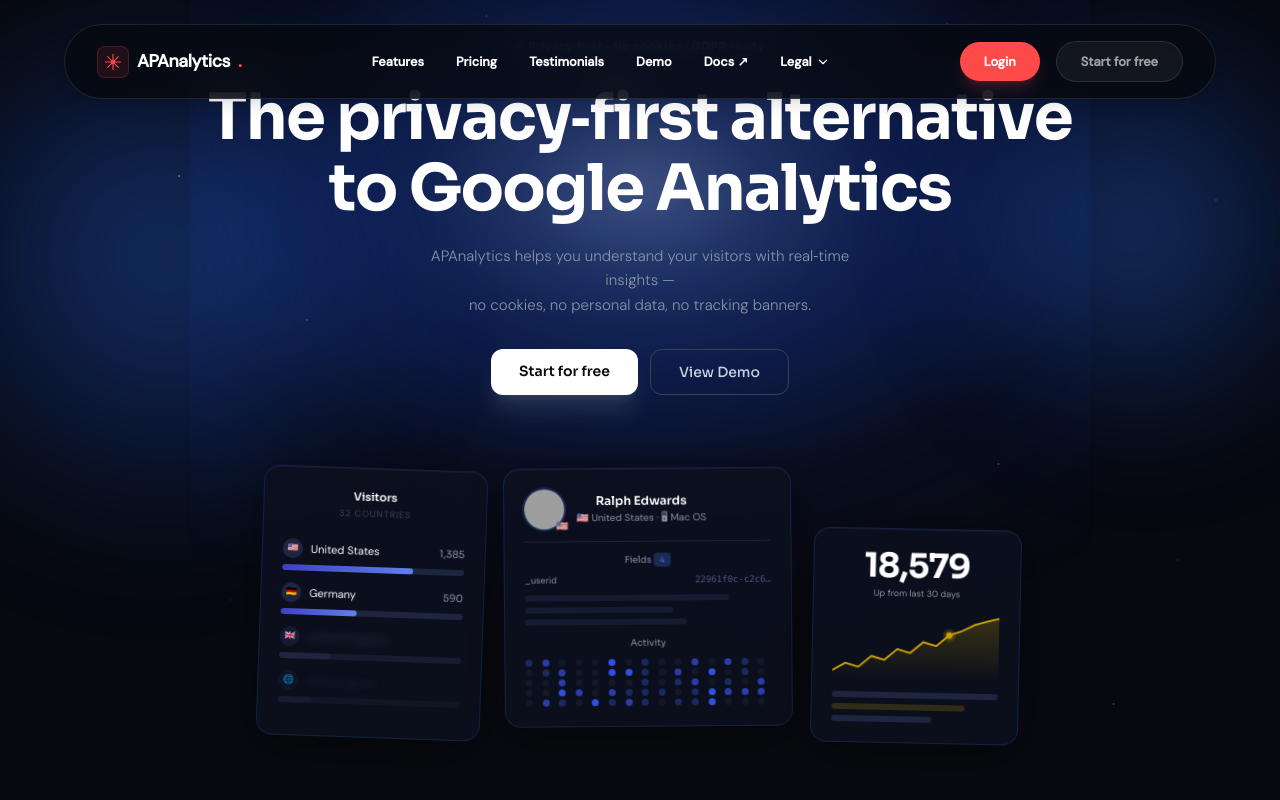
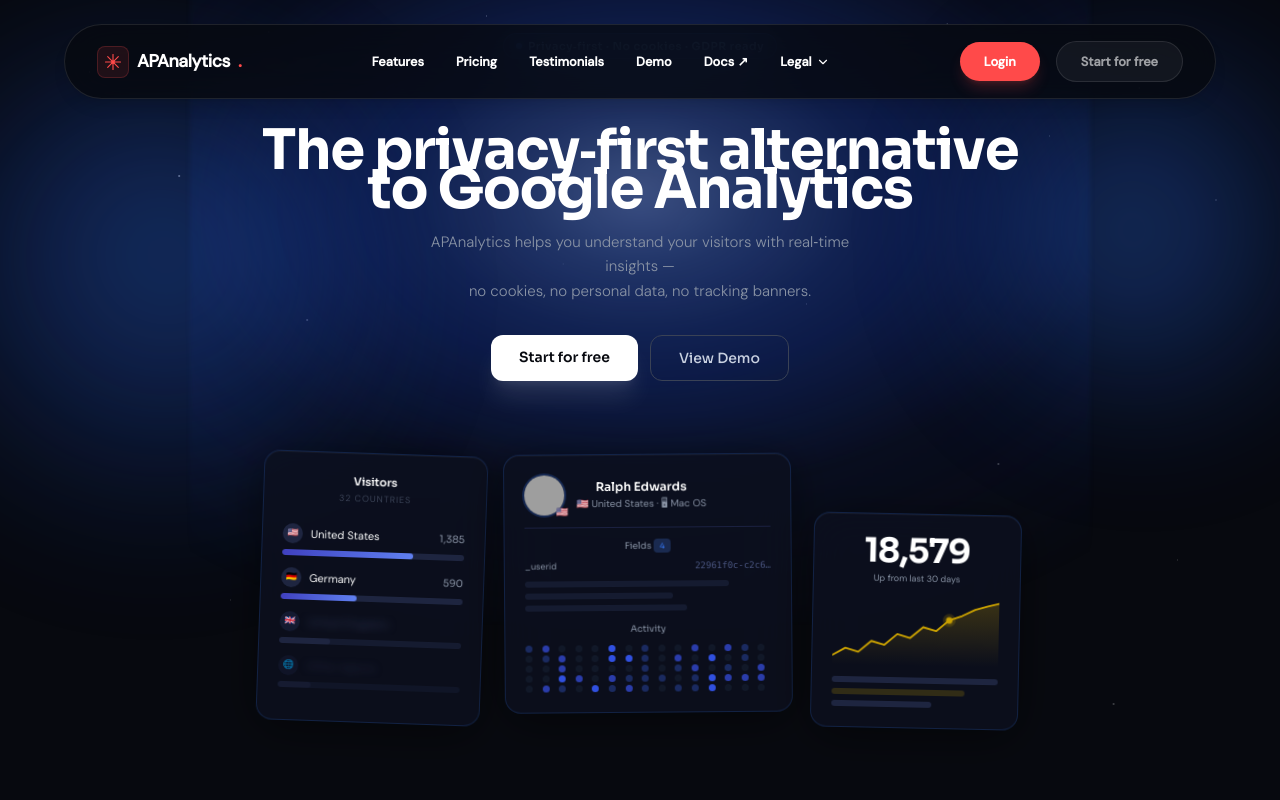
Before and after one commit to apreezofficial/ap-analytics, a Next.js app in the folder apps/web/: page / in a window 1280 px wide. Shown: the top 800 px of the page. Built offline with nearby package versions, Linux system fonts and the light colour scheme; grey boxes are pictures that could not be loaded.

Commit message:
feat: add Hero component with typing animation, dot grid, and floating dashboard cards for the landing page.

```diff
--- a/apps/web/components/landing/Hero.tsx
+++ b/apps/web/components/landing/Hero.tsx
@@ -77,8 +77,8 @@
       <div className="mb-6 opacity-0 [animation:fadeup_0.7s_cubic-bezier(.22,1,.36,1)_0.2s_forwards]">
         <Badge>Privacy‑first · No cookies · GDPR ready</Badge>
       </div>
-
-      <h1 className="font-sora font-bold leading-[1.1] tracking-tight relative z-10 mb-5" style={{ fontSize: 'clamp(2.4rem,5.5vw,4rem)' }}>
+<br></br><br></br>
+      <h1 className="font-sora font-bold leading-[0.7] tracking-tight relative z-10 mb-5" style={{ fontSize: 'clamp(2.0rem,4.8vw,3.5rem)' }}>
         <span ref={tl1Ref} className="block whitespace-nowrap" />
         <span ref={tl2Ref} className="block whitespace-nowrap" />
       </h1>
```
